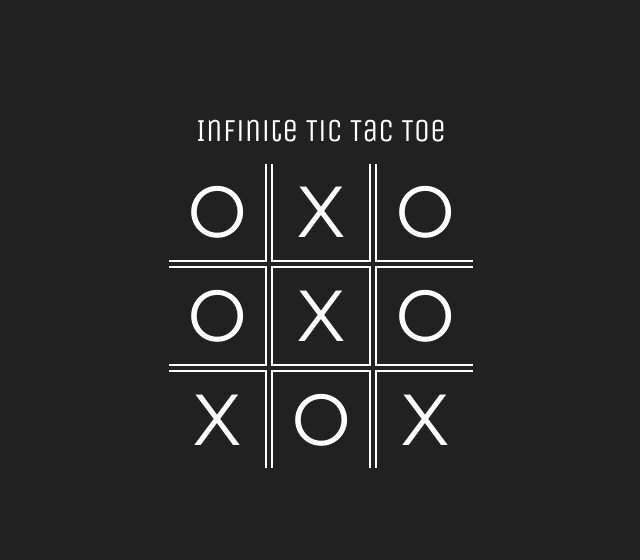
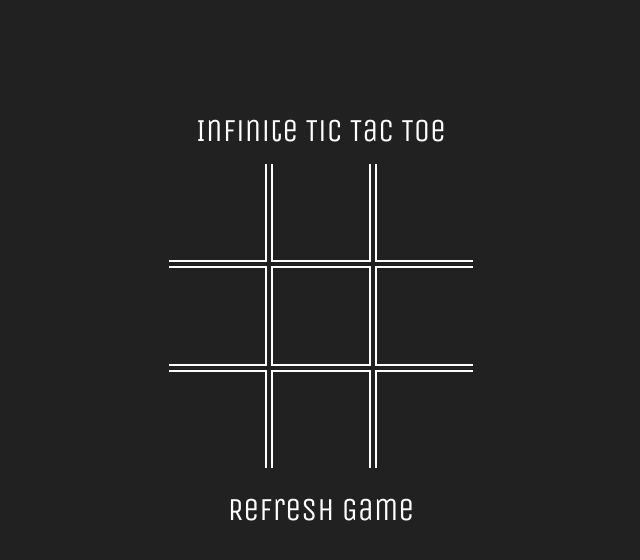
Before and after one commit to SolaiyappanS/infinite-tic-tac-toe, a plain HTML site: page index.html in a window 1280 px wide. Shown: the whole page, without its empty margins (319-959 px from the left). Drawn offline with nearby package versions, Linux system fonts and the light colour scheme.

Commit message:
(feat) : Initial Game setup

```diff
--- a/index.html
+++ b/index.html
@@ -5,26 +5,46 @@
     <meta name="viewport" content="width=device-width, initial-scale=1.0" />
     <title>Infinite Tic Tac Toe</title>
     <link rel="stylesheet" href="style.css" />
+    <script src="https://ajax.googleapis.com/ajax/libs/jquery/3.7.1/jquery.min.js"></script>
     <script src="main.js"></script>
   </head>
   <body>
     <p class="heading top-center">Infinite Tic Tac Toe</p>
     <div id="gameBoard">
       <div class="gameRow">
-        <div id="gameBox_0_0" class="gameBox">O</div>
-        <div id="gameBox_0_1" class="gameBox">X</div>
-        <div id="gameBox_0_2" class="gameBox">O</div>
+        <div id="gameCell_0_0" class="gameCell" onclick="pickCell(0,0)">
+          &nbsp;
+        </div>
+        <div id="gameCell_0_1" class="gameCell" onclick="pickCell(0,1)">
+          &nbsp;
+        </div>
+        <div id="gameCell_0_2" class="gameCell" onclick="pickCell(0,2)">
+          &nbsp;
+        </div>
       </div>
       <div class="gameRow">
-        <div id="gameBox_1_0" class="gameBox">O</div>
-        <div id="gameBox_1_1" class="gameBox">X</div>
-        <div id="gameBox_1_2" class="gameBox">O</div>
+        <div id="gameCell_1_0" class="gameCell" onclick="pickCell(1,0)">
+          &nbsp;
+        </div>
+        <div id="gameCell_1_1" class="gameCell" onclick="pickCell(1,1)">
+          &nbsp;
+        </div>
+        <div id="gameCell_1_2" class="gameCell" onclick="pickCell(1,2)">
+          &nbsp;
+        </div>
       </div>
       <div class="gameRow">
-        <div id="gameBox_2_0" class="gameBox">X</div>
-        <div id="gameBox_2_1" class="gameBox">O</div>
-        <div id="gameBox_2_2" class="gameBox">X</div>
+        <div id="gameCell_2_0" class="gameCell" onclick="pickCell(2,0)">
+          &nbsp;
+        </div>
+        <div id="gameCell_2_1" class="gameCell" onclick="pickCell(2,1)">
+          &nbsp;
+        </div>
+        <div id="gameCell_2_2" class="gameCell" onclick="pickCell(2,2)">
+          &nbsp;
+        </div>
       </div>
     </div>
+    <p class="heading bottom-center" onclick="refreshBoard()">Refresh Game</p>
   </body>
 </html>
--- a/main.js
+++ b/main.js
@@ -0,0 +1,61 @@
+var isXTurn = true;
+var co_ordinates = [
+  [-1, -1],
+  [-1, -1],
+  [-1, -1],
+  [-1, -1],
+  [-1, -1],
+  [-1, -1],
+];
+var isAvailable = [
+  [true, true, true],
+  [true, true, true],
+  [true, true, true],
+];
+
+const pickCell = (x, y) => {
+  if (isAvailable[x][y]) {
+    if (co_ordinates[0][0] != -1 && co_ordinates[0][1] != -1) {
+      $(`#gameCell_${co_ordinates[0][0]}_${co_ordinates[0][1]}`)
+        .css("color", "#0000")
+        .html("&nbsp;");
+      isAvailable[co_ordinates[0][0]][co_ordinates[0][1]] = true;
+    }
+    for (var i = 0; i < 5; i++) {
+      co_ordinates[i] = co_ordinates[i + 1];
+    }
+    co_ordinates[5] = [x, y];
+    isAvailable[x][y] = false;
+    if (co_ordinates[0][0] != -1 && co_ordinates[0][1] != -1) {
+      $(`#gameCell_${co_ordinates[0][0]}_${co_ordinates[0][1]}`).css(
+        "color",
+        isXTurn ? "#ff04" : "#0ff4"
+      );
+      isAvailable[co_ordinates[0][0]][co_ordinates[0][1]] = true;
+    }
+    $(`#gameCell_${x}_${y}`)
+      .css("color", isXTurn ? "#0ff" : "#ff0")
+      .html(isXTurn ? "X" : "O");
+    isXTurn = !isXTurn;
+  }
+};
+
+const refreshBoard = () => {
+  for (var i = 0; i < 3; i++)
+    for (var j = 0; j < 3; j++)
+      $(`#gameCell_${i}_${j}`).css("color", "#0000").html("&nbsp;");
+  isXTurn = true;
+  co_ordinates = [
+    [-1, -1],
+    [-1, -1],
+    [-1, -1],
+    [-1, -1],
+    [-1, -1],
+    [-1, -1],
+  ];
+  isAvailable = [
+    [true, true, true],
+    [true, true, true],
+    [true, true, true],
+  ];
+};
--- a/style.css
+++ b/style.css
@@ -23,6 +23,16 @@ body {
   text-align: center;
 }
 
+.bottom-center {
+  position: absolute;
+  display: inline-block;
+  bottom: 30vh;
+  left: 50%;
+  transform: translateX(-50%);
+  width: 100%;
+  text-align: center;
+}
+
 #gameBoard {
   position: absolute;
   top: 20vh;
@@ -32,7 +42,7 @@ body {
   text-align: center;
 }
 
-.gameBox {
+.gameCell {
   display: inline-block;
   width: 12vh;
   height: 12vh;
@@ -46,28 +56,29 @@ body {
   font-optical-sizing: auto;
   font-weight: 400;
   font-style: normal;
+  cursor: pointer;
 }
 
-#gameBox_0_0,
-#gameBox_0_1,
-#gameBox_0_2 {
+#gameCell_0_0,
+#gameCell_0_1,
+#gameCell_0_2 {
   border-top: none;
 }
 
-#gameBox_0_0,
-#gameBox_1_0,
-#gameBox_2_0 {
+#gameCell_0_0,
+#gameCell_1_0,
+#gameCell_2_0 {
   border-left: none;
 }
 
-#gameBox_0_2,
-#gameBox_1_2,
-#gameBox_2_2 {
+#gameCell_0_2,
+#gameCell_1_2,
+#gameCell_2_2 {
   border-right: none;
 }
 
-#gameBox_2_0,
-#gameBox_2_1,
-#gameBox_2_2 {
+#gameCell_2_0,
+#gameCell_2_1,
+#gameCell_2_2 {
   border-bottom: none;
 }
```
